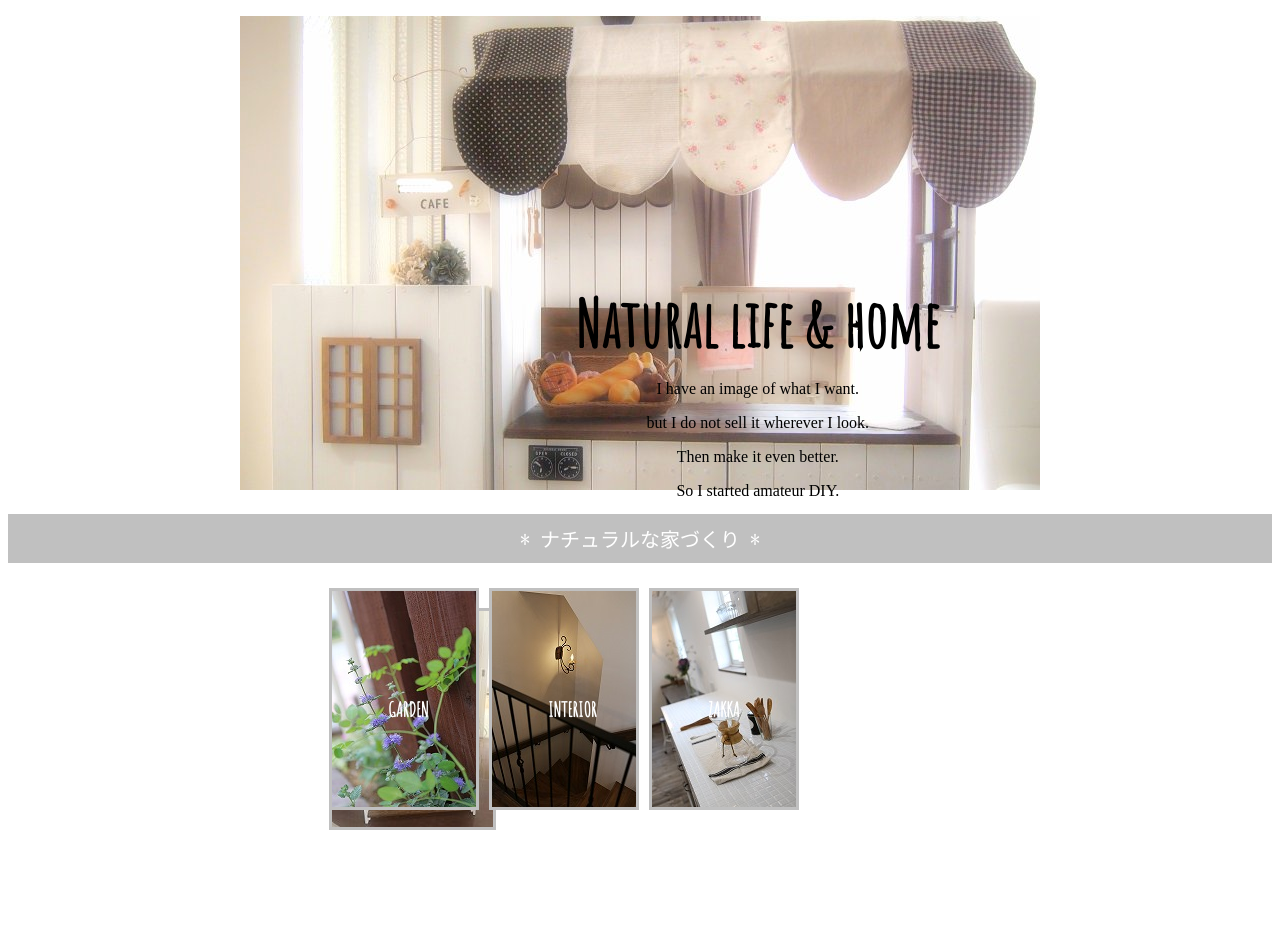
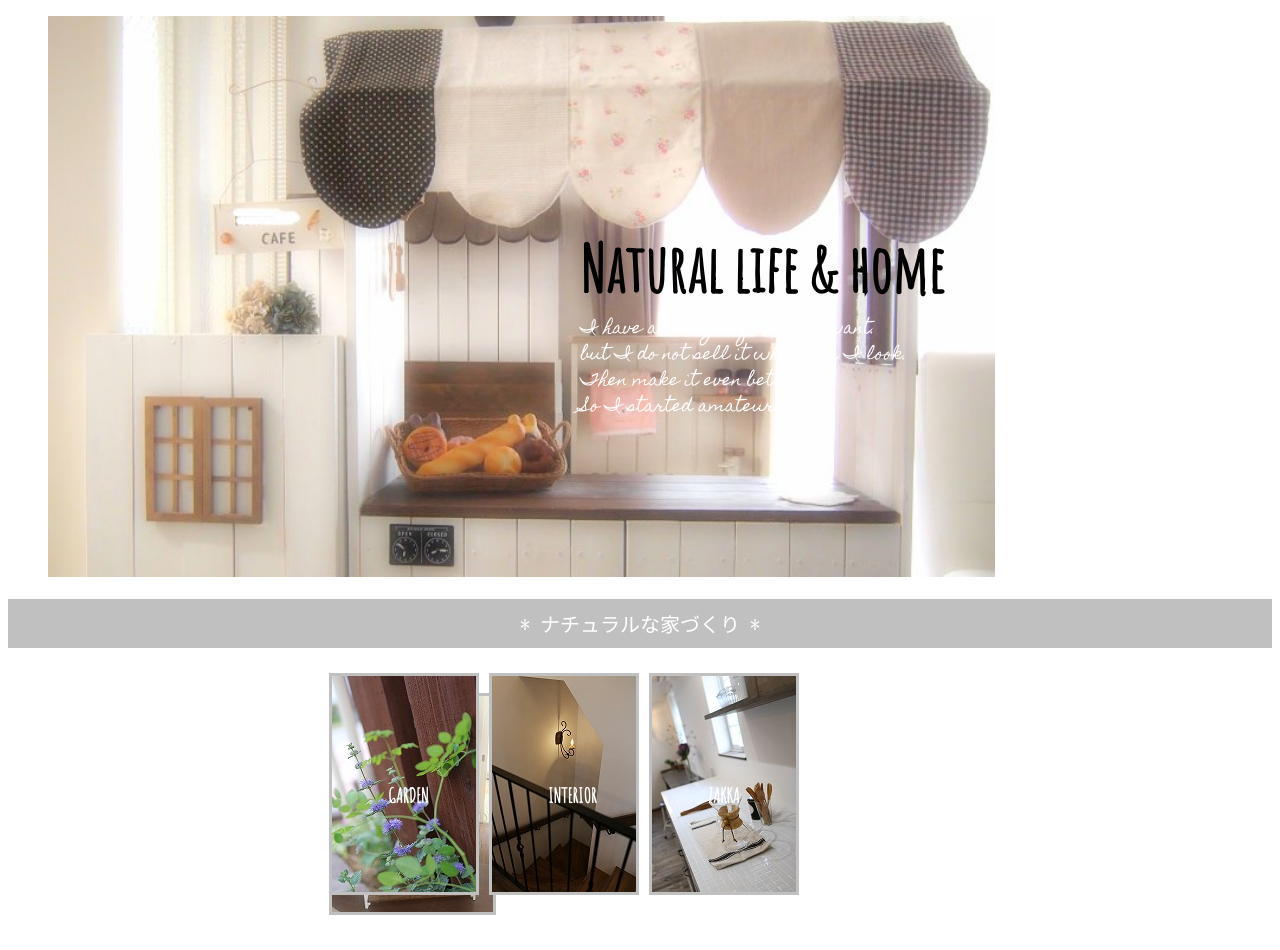
Before and after one commit to TKAK-N/TKAK-N.github.io, a plain HTML site: page index.html in a window 1280 px wide. Before the commit the page ends 865 px from the top, so only its background shows below. Drawn offline with Linux system fonts and the light colour scheme.

Commit message:
Update stylesheet.css

```diff
--- a/stylesheet.css
+++ b/stylesheet.css
@@ -9,14 +9,14 @@ h1 {
   font-size:4em;
   margin-bottom: 10px;
 }
-.MIDASHI  p {
+.midashi p {
   font-family: 'Homemade Apple', cursive;
   line-height:10px;
   text-align: left;
   color: white;
 
 }
-.MIDASHI {
+.midashi {
   position:relative;
 }
 .title {
@@ -24,7 +24,7 @@ h1 {
   top:30%;
   left:45%;
 }
-.MIDASHI img {
+.midashi img {
   width: 80%;
 }
 .copy-container p {
```
